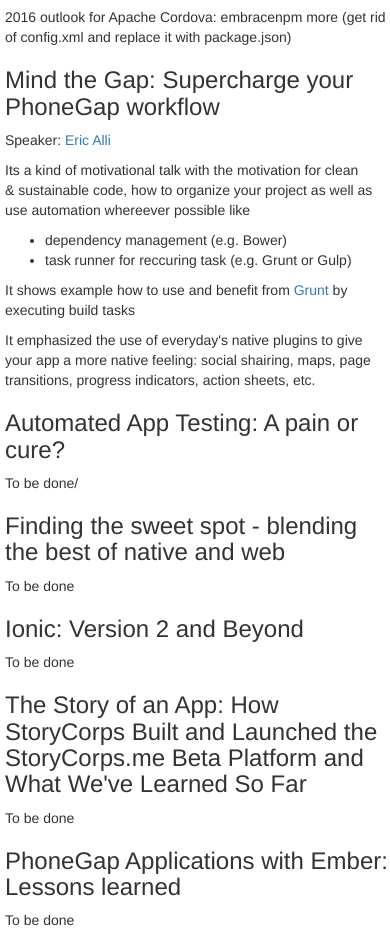
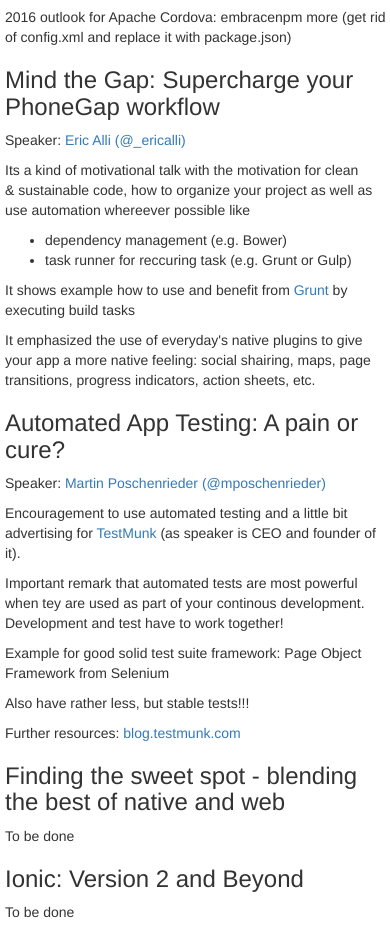
Before and after one commit to MarcoEidinger/pgdus16, a plain HTML site: page index.html in a window 390 px wide. Shown: the part 4425-5364 px from the top of the page. Drawn offline with nearby package versions, Linux system fonts and the light colour scheme; some packages are replaced by stand-ins of ours.

Commit message:
Update index.html
automated ui testing talk

```diff
--- a/index.html
+++ b/index.html
@@ -160,7 +160,7 @@
       <p>2016 outlook for Apache Cordova: embracenpm more (get rid of config.xml and replace it with package.json)</p>
 
       <h3>Mind the Gap: Supercharge your PhoneGap workflow</h3>
-      <p>Speaker:&nbsp;<a href="@_ericalli">Eric Alli</a></p>
+      <p>Speaker:&nbsp;<a href="https://twitter.com/_ericalli">Eric Alli (@_ericalli)</a></p>
       <p>Its a&nbsp;kind of motivational talk with the motivation for clean &amp;&nbsp;sustainable code, how to organize your project as well as use automation whereever possible like</p>
       <ul>
          <li>dependency management (e.g. Bower)</li>
@@ -170,7 +170,12 @@
       <p>It emphasized the use of everyday's native plugins to give your app a more native feeling: social shairing, maps, page transitions, progress indicators, action sheets, etc.</p>
 
       <h3>Automated App Testing: A pain or cure?</h3>
-      <p>To be done/<p>
+      <p>Speaker:&nbsp;<a href="https://twitter.com/mposchenrieder">Martin Poschenrieder (@mposchenrieder)</a></p>
+      <p>Encouragement to use automated testing and a little bit advertising for <a href="https://testmunk.com/">TestMunk</a>&nbsp;(as speaker is CEO and founder of it).</p>
+      <p>Important remark that automated tests are most powerful when tey are used as part of your continous development. Development and test have to work together!</p>
+      <p>Example for good solid test suite framework: Page Object Framework from Selenium</p>
+      <p>Also have rather less, but stable tests!!!</p>
+      <p>Further resources:&nbsp;<a href="http://blog.testmunk.com">blog.testmunk.com</a></p>
 
       <h3>Finding the sweet spot - blending the best of native and web</h3>
       <p>To be done</p>
```
